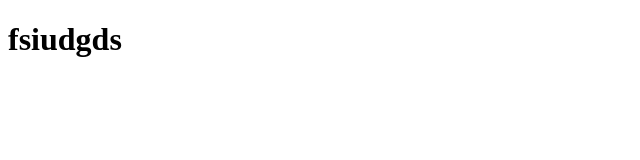
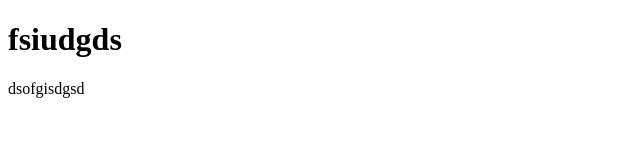
Before and after one commit to NoZeroBug/git-test, a plain HTML site: page index.html in a window 1280 px wide. Shown: the whole page, without its empty margins (0-640 px from the left). Drawn offline with Linux system fonts and the light colour scheme.

Commit message:
second commit

```diff
--- a/index.html
+++ b/index.html
@@ -6,6 +6,6 @@
 </head>
 <body>
 	<h1>fsiudgds</h1>
-
+	<p>dsofgisdgsd</p>
 </body>
 </html>
```
